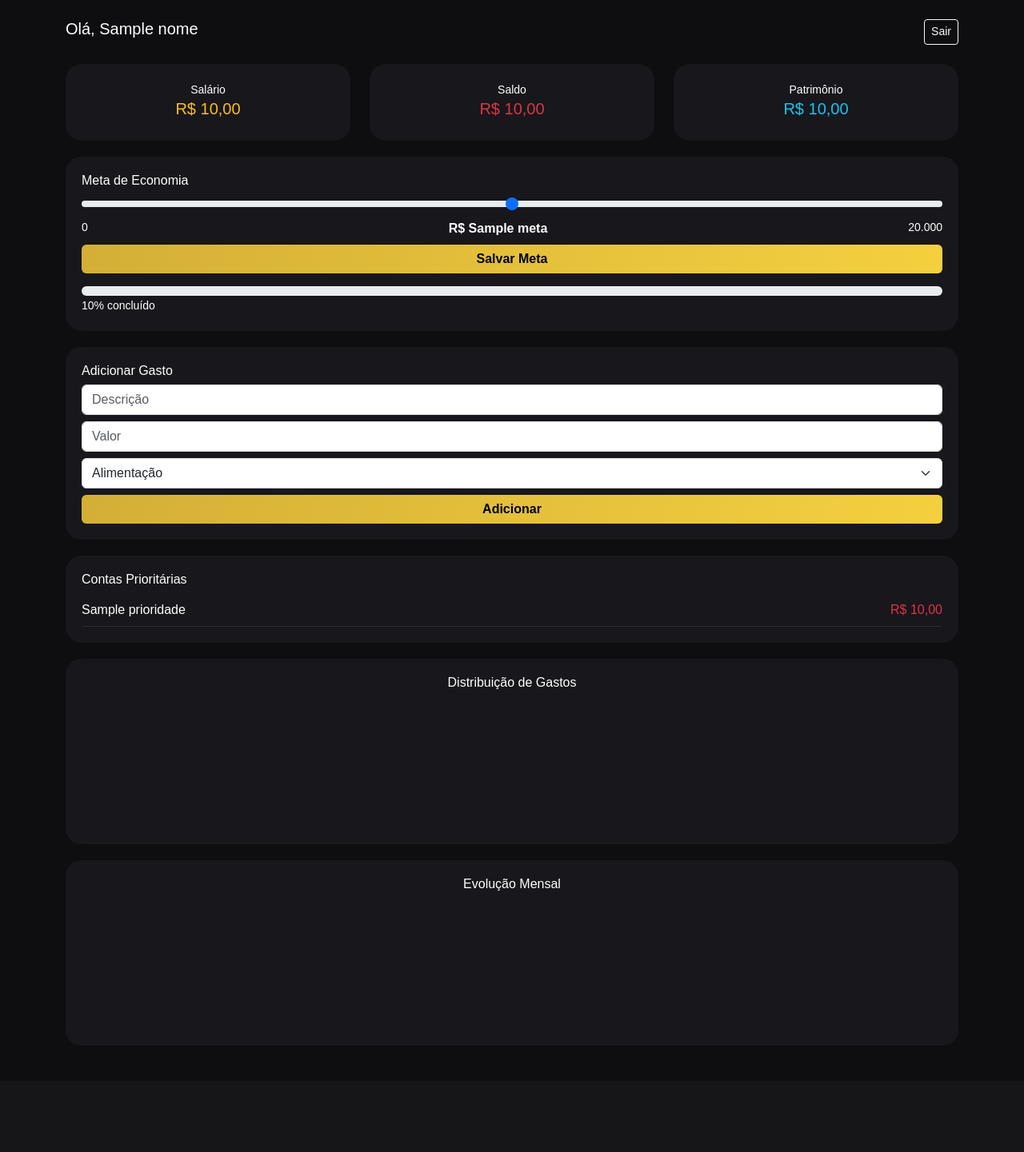
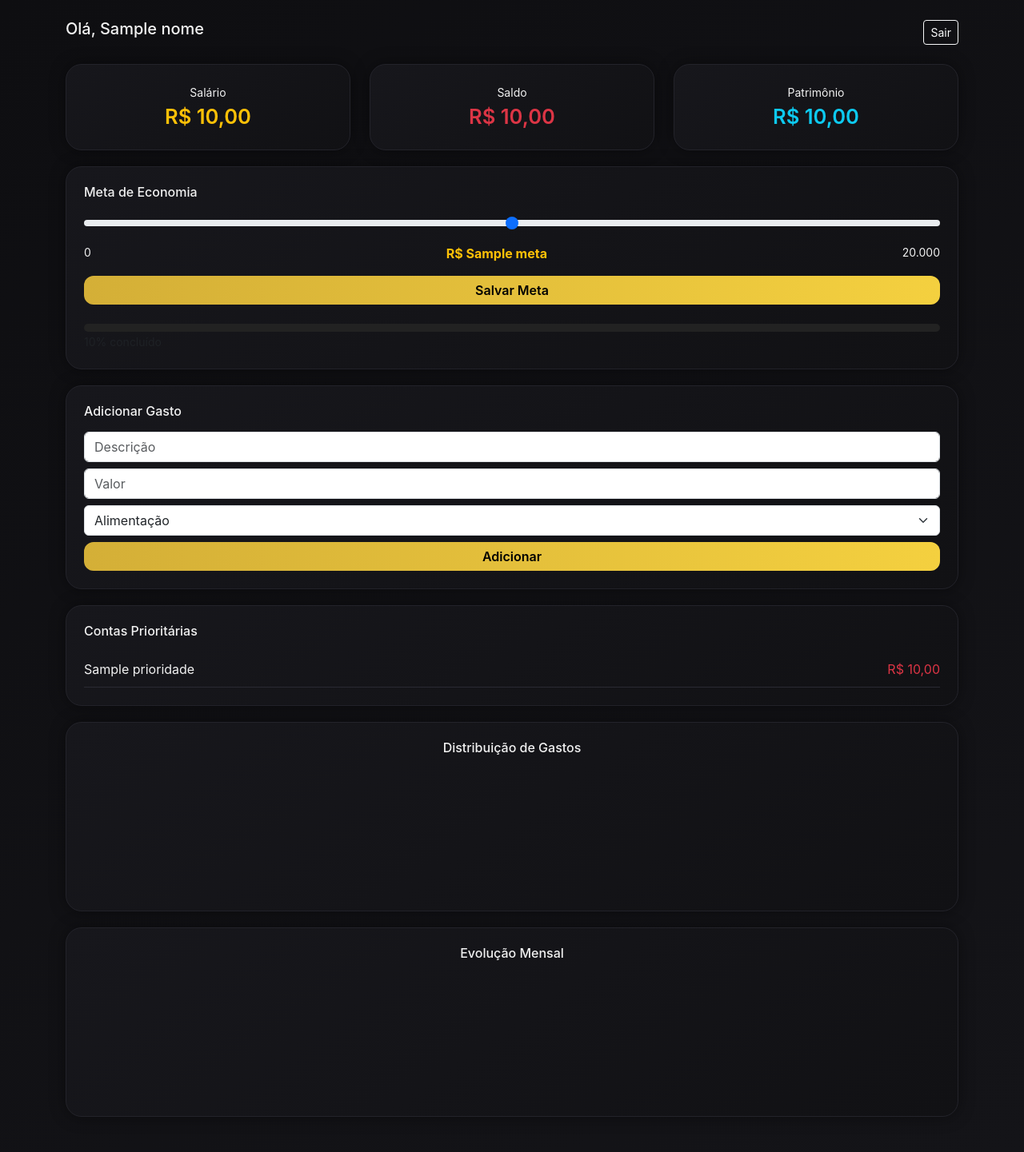
Before and after one commit to iproleplay/controle-financeiro, a Flask app: template templates/dashboard.html in a window 1280 px wide. Shown: the whole page at 80% size. Before the commit the page ends 1114 px from the top, so only its background shows below. Run offline with Flask 3, Linux system fonts and the light colour scheme; the template is opened without the code that fills it: most values are stand-ins (such as "Sample title", 1, 10 or a date in 2020); a map, chart or similar area stays blank; some libraries are stand-ins or nearby versions.

Commit message:
dashboard completo final fix

```diff
--- a/templates/dashboard.html
+++ b/templates/dashboard.html
@@ -13,32 +13,50 @@
 
 <style>
 body {
-    background-color: #0e0e11;
-    color: white;
-    font-family: Arial, sans-serif;
+    background: linear-gradient(145deg, #0e0e11, #141418);
+    color: #f1f1f1;
+    font-family: -apple-system, BlinkMacSystemFont, "Segoe UI", Roboto, sans-serif;
 }
 
 .card-premium {
-    background: #17171c;
+    background: linear-gradient(145deg, #17171c, #111114);
+    border: 1px solid #23232a;
     border-radius: 20px;
-    padding: 20px;
+    padding: 22px;
+    box-shadow: 0 0 20px rgba(0,0,0,0.4);
     margin-bottom: 20px;
+}
+
+.valor-grande {
+    font-size: 1.6rem;
+    font-weight: 600;
 }
 
 .btn-gold {
     background: linear-gradient(90deg, #d4af37, #f4d03f);
     border: none;
     color: black;
-    font-weight: bold;
+    font-weight: 600;
+    border-radius: 12px;
 }
 
 .progress {
-    height: 12px;
+    height: 10px;
+    border-radius: 10px;
+    background-color: #222;
+}
+
+.progress-bar {
+    background: linear-gradient(90deg, #d4af37, #f4d03f);
 }
 
 .item-linha {
     border-bottom: 1px solid #2a2a33;
-    padding: 8px 0;
+    padding: 10px 0;
+}
+
+canvas {
+    max-height: 250px;
 }
 </style>
 </head>
@@ -47,7 +65,7 @@ body {
 
 <div class="container py-4">
 
-    <div class="d-flex justify-content-between mb-4">
+<div class="d-flex justify-content-between align-items-center mb-4">
     <h5>Olá, {{ nome }}</h5>
     <a href="/logout" class="btn btn-outline-light btn-sm">Sair</a>
 </div>
@@ -57,60 +75,70 @@ body {
     <div class="col-md-4">
         <div class="card-premium text-center">
             <small>Salário</small>
-                <h5 class="text-warning">{{ salario | brl }}</h5>
+            <div class="valor-grande text-warning">{{ salario | brl }}</div>
         </div>
     </div>
+
     <div class="col-md-4">
         <div class="card-premium text-center">
             <small>Saldo</small>
-                <h5 class="{% if saldo >= 0 %}text-success{% else %}text-danger{% endif %}">
+            <div class="valor-grande {% if saldo >= 0 %}text-success{% else %}text-danger{% endif %}">
                 {{ saldo | brl }}
-                </h5>
             </div>
         </div>
+    </div>
+
     <div class="col-md-4">
         <div class="card-premium text-center">
             <small>Patrimônio</small>
-                <h5 class="text-info">{{ patrimonio | brl }}</h5>
+            <div class="valor-grande text-info">{{ patrimonio | brl }}</div>
         </div>
     </div>
 </div>
 
 <!-- META -->
 <div class="card-premium">
-        <h6>Meta de Economia</h6>
+    <h6 class="mb-3">Meta de Economia</h6>
+
     <form method="POST">
         <input type="hidden" name="tipo" value="meta">
-            <input type="range" min="0" max="20000" step="100"
+
+        <input type="range"
+               min="0"
+               max="20000"
+               step="100"
                name="meta"
                value="{{ meta or 0 }}"
                class="form-range"
                oninput="metaValor.innerText = this.value">
-            <div class="d-flex justify-content-between">
+
+        <div class="d-flex justify-content-between mt-2">
             <small>0</small>
-                <strong>R$ <span id="metaValor">{{ meta or 0 }}</span></strong>
+            <strong class="text-warning">R$ <span id="metaValor">{{ meta or 0 }}</span></strong>
             <small>20.000</small>
         </div>
-            <button class="btn btn-gold w-100 mt-2">Salvar Meta</button>
+
+        <button class="btn btn-gold w-100 mt-3">Salvar Meta</button>
     </form>
 
-        <div class="mt-3">
+    <div class="mt-4">
         <div class="progress">
-                <div class="progress-bar bg-warning"
-                     style="width: {{ progresso or 0 }}%">
+            <div class="progress-bar" style="width: {{ progresso or 0 }}%"></div>
         </div>
-            </div>
-            <small>{{ (progresso or 0)|round(1) }}% concluído</small>
+        <small class="text-muted">{{ (progresso or 0)|round(1) }}% concluído</small>
     </div>
 </div>
 
 <!-- ADICIONAR GASTO -->
 <div class="card-premium">
-        <h6>Adicionar Gasto</h6>
+    <h6 class="mb-3">Adicionar Gasto</h6>
+
     <form method="POST">
         <input type="hidden" name="tipo" value="gasto">
+
         <input type="text" name="descricao" class="form-control mb-2" placeholder="Descrição" required>
         <input type="number" step="0.01" name="valor" class="form-control mb-2" placeholder="Valor" required>
+
         <select name="categoria" class="form-select mb-2" required>
             <option>Alimentação</option>
             <option>Transporte</option>
@@ -118,13 +146,15 @@ body {
             <option>Fixo</option>
             <option>Outros</option>
         </select>
+
         <button class="btn btn-gold w-100">Adicionar</button>
     </form>
 </div>
 
 <!-- PRIORIDADES -->
 <div class="card-premium">
-        <h6>Contas Prioritárias</h6>
+    <h6 class="mb-3">Contas Prioritárias</h6>
+
     {% if prioridades %}
         {% for p in prioridades %}
             <div class="d-flex justify-content-between item-linha">
@@ -133,17 +163,16 @@ body {
             </div>
         {% endfor %}
     {% else %}
-            <small>Nenhuma prioridade cadastrada.</small>
+        <small class="text-muted">Nenhuma prioridade cadastrada.</small>
     {% endif %}
 </div>
 
-    <!-- GRÁFICO CATEGORIA -->
+<!-- GRÁFICOS -->
 <div class="card-premium">
     <h6 class="text-center mb-3">Distribuição de Gastos</h6>
     <canvas id="graficoCategoria"></canvas>
 </div>
 
-    <!-- GRÁFICO MENSAL -->
 <div class="card-premium">
     <h6 class="text-center mb-3">Evolução Mensal</h6>
     <canvas id="graficoMensal"></canvas>
@@ -152,55 +181,33 @@ body {
 </div>
 
 <script>
-if ("serviceWorker" in navigator") {
-    navigator.serviceWorker.register("/static/sw.js");
-}
-
 const dados = {{ resumo_categoria | default([]) | tojson }};
 if (dados.length > 0) {
-    const categorias = dados.map(item => item[0]);
-    const valores = dados.map(item => item[1]);
-
     new Chart(document.getElementById("graficoCategoria"), {
         type: "doughnut",
         data: {
-            labels: categorias,
+            labels: dados.map(d => d[0]),
             datasets: [{
-                data: valores,
-                backgroundColor: ["#2ecc71","#3498db","#9b59b6","#e74c3c","#f39c12"]
+                data: dados.map(d => d[1]),
+                backgroundColor: ["#2ecc71","#3498db","#9b59b6","#e74c3c","#f39c12"],
+                borderWidth: 0
             }]
         },
-        options: {
-            plugins: {
-                tooltip: { enabled: false },
-                legend: { labels: { color: "#ccc" } }
-            }
-        }
+        options: { plugins: { tooltip: { enabled: false } } }
     });
 }
 
-const dadosMensal = {{ evolucao_mensal | default([]) | tojson }};
-if (dadosMensal.length > 0) {
-    const meses = dadosMensal.map(item => item[0]);
-    const valores = dadosMensal.map(item => item[1]);
-
+const mensal = {{ evolucao_mensal | default([]) | tojson }};
+if (mensal.length > 0) {
     new Chart(document.getElementById("graficoMensal"), {
         type: "line",
         data: {
-            labels: meses,
+            labels: mensal.map(d => d[0]),
             datasets: [{
-                label: "Gastos",
-                data: valores,
+                data: mensal.map(d => d[1]),
                 borderColor: "#d4af37",
                 tension: 0.4
             }]
-        },
-        options: {
-            plugins: { legend: { labels: { color: "#ccc" } } },
-            scales: {
-                x: { ticks: { color: "#ccc" } },
-                y: { ticks: { color: "#ccc" } }
-            }
         }
     });
 }
```
Lines whose indentation alone changed are shown as unchanged.
